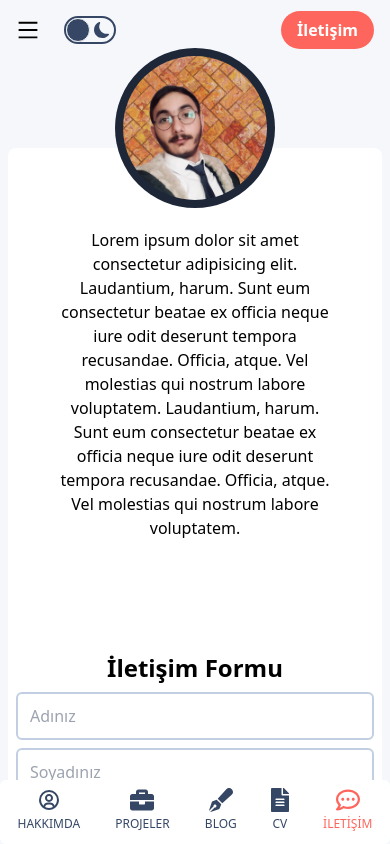
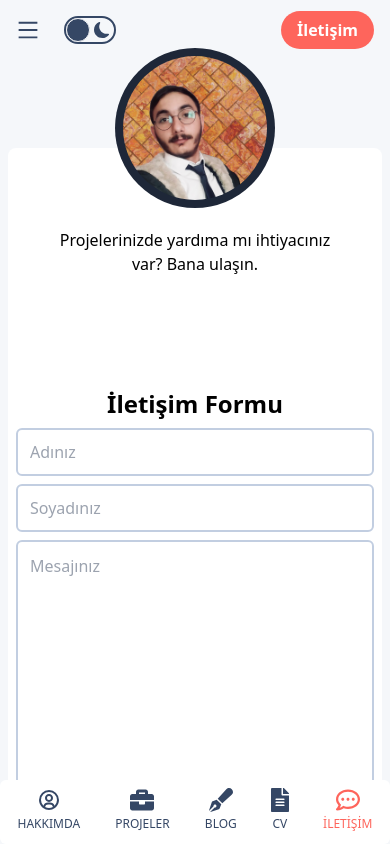
Before and after one commit to emrahsandernet/sandernet-blog-v2, a React (Create React App) app: page /contact in a window 390 px wide. Shown: the top 844 px of the page. Built offline with nearby package versions, Linux system fonts and the light colour scheme.

Commit message:
fixed some problems

```diff
--- a/src/components/Contact/Contact.jsx
+++ b/src/components/Contact/Contact.jsx
@@ -24,21 +24,23 @@ export const Contacts = () => {
         <div className="flex flex-col mx-auto p-10">
           <div className="p-1 text-center mt-9">
             <p className={isDarkMode ? "text-[#a5b3ce]" : "text-black"}>
-              Lorem ipsum dolor sit amet consectetur adipisicing elit.
-              Laudantium, harum. Sunt eum consectetur beatae ex officia neque
-              iure odit deserunt tempora recusandae. Officia, atque. Vel
-              molestias qui nostrum labore voluptatem. Laudantium, harum. Sunt
-              eum consectetur beatae ex officia neque iure odit deserunt tempora
-              recusandae. Officia, atque. Vel molestias qui nostrum labore
-              voluptatem.
+              Projelerinizde yardıma mı ihtiyacınız var? Bana ulaşın.
             </p>
           </div>
         </div>
         <div className="md:hidden flex-row justify-center gap-10 mb-11 flex">
-          <AiFillTwitterCircle className="text-white w-6 h-6 hover:text-blue-500 rounded-full cursor-pointer" />
-          <AiFillGithub className="text-white w-6 h-6 hover:text-blue-500  rounded-full cursor-pointer" />
-          <RiLinkedinFill className="text-white w-[22px] h-6 hover:text-blue-500 rounded-full cursor-pointer" />
-          <BsStackOverflow className="text-white w-6 h-6 hover:text-blue-500  rounded-full cursor-pointer" />
+          <a href="https://twitter.com/emrahsander">
+            <AiFillTwitterCircle className="text-white w-6 h-6 hover:text-blue-500 rounded-full cursor-pointer" />
+          </a>
+          <a href="https://github.com/emrahsandernet">
+            <AiFillGithub className="text-white w-6 h-6 hover:text-blue-500  rounded-full cursor-pointer" />
+          </a>
+          <a href="https://www.linkedin.com/in/emrah-%C5%9Fander-984274105/">
+            <RiLinkedinFill className="text-white w-[22px] h-6 hover:text-blue-500 rounded-full cursor-pointer" />
+          </a>
+          <a href="https://stackoverflow.com/users/18009995/emrah-%c5%9eander">
+            <BsStackOverflow className="text-white w-6 h-6 hover:text-blue-500  rounded-full cursor-pointer" />
+          </a>
         </div>
 
         <div>
--- a/src/components/Home/Skill.jsx
+++ b/src/components/Home/Skill.jsx
@@ -1,14 +1,14 @@
-import React from 'react'
+import React from "react";
 import { AiOutlineArrowRight } from "react-icons/ai";
 import { BsTerminal, BsDatabaseCheck, BsInfinity } from "react-icons/bs";
 import { useThemeContext } from "../../hooks/useThemeContext";
-import redis from "../../assets/redis.svg"
-import mongodb from "../../assets/mongodb.svg"
-import postgresql from "../../assets/postgresql.svg"
-import django from "../../assets/django-alt.svg"
-import react from "../../assets/react.svg"
-import nodejs from "../../assets/nodejs.svg"
-import javascript from "../../assets/javascript.svg"
+import redis from "../../assets/redis.svg";
+import mongodb from "../../assets/mongodb.svg";
+import postgresql from "../../assets/postgresql.svg";
+import django from "../../assets/django-alt.svg";
+import react from "../../assets/react.svg";
+import nodejs from "../../assets/nodejs.svg";
+import javascript from "../../assets/javascript.svg";
 import bootstrap from "../../assets/bootstrap5.svg";
 export const Skill = () => {
   const { state } = useThemeContext();
@@ -132,8 +132,9 @@ export const Skill = () => {
               <div
                 className={state.isDark ? "text-[#a5b3ce]" : "text-gray-600"}
               >
-                Describe your expertise here. You can change the icon above to
-                any of the
+                Web geliştirme, internet üzerinde kullanıcılarla etkileşimde
+                bulunabilen, içerik sunabilen ve işlevsellik sağlayabilen web
+                siteleri ve uygulamalarının oluşturulması sürecidir.
               </div>
             </div>
 
@@ -165,10 +166,17 @@ export const Skill = () => {
               <div
                 className={state.isDark ? "text-[#a5b3ce]" : "text-gray-600"}
               >
-                Describe your expertise here. You can change the icon above to
-                any of the
+                Veritabanı tasarımı, verilerin yapısını ve ilişkilerini
+                tanımlayarak, veritabanı sistemlerinin verileri etkili ve
+                tutarlı bir şekilde saklamasını sağlayan bir süreçtir. Bu
+                süreçte tablolar, sütunlar ve ilişkiler gibi veritabanı
+                bileşenleri planlanır ve düzenlenir, veri entegrasyonu sağlanır
+                ve veri bütünlüğüne odaklanılır. Amacı, veritabanının verileri
+                tutarlılık, güvenilirlik ve etkinlik açısından optimize
+                etmesidir.
               </div>
             </div>
+
             <div className="flex flex-col justify-center items-center">
               <div
                 className={
@@ -197,8 +205,10 @@ export const Skill = () => {
               <div
                 className={state.isDark ? "text-[#a5b3ce]" : "text-gray-600"}
               >
-                Describe your expertise here. You can change the icon above to
-                any of the
+                Sunucu yönetimi, bir ağ ortamında sunucuların etkin bir şekilde
+                çalışmasını sağlamak için yapılan işlemleri içeren bir süreçtir.
+                Bu süreç, sunucuların kurulumunu, yapılandırmasını, izlenmesini
+                ve bakımını içerir.
               </div>
             </div>
           </div>
@@ -212,4 +222,4 @@ export const Skill = () => {
       </div>
     </div>
   );
-}
+};
--- a/src/components/Menu.jsx
+++ b/src/components/Menu.jsx
@@ -1,16 +1,16 @@
-import React from 'react'
-import {BiUserCircle} from "react-icons/bi";
+import React from "react";
+import { BiUserCircle } from "react-icons/bi";
 import {
   FaBriefcase,
   FaPenFancy,
   FaFileAlt,
   FaRegCommentDots,
 } from "react-icons/fa";
-import { Link } from 'react-router-dom';
-import { useThemeContext } from '../hooks/useThemeContext';
+import { Link } from "react-router-dom";
+import { useThemeContext } from "../hooks/useThemeContext";
 
 export const Menu = (props) => {
-  const {  state } = useThemeContext();
+  const { state } = useThemeContext();
   return (
     <div
       className={
@@ -48,14 +48,15 @@ export const Menu = (props) => {
         <h1 className="mx-auto p-1  text-xs ">PROJELER</h1>
       </Link>
       <Link
-        to="/"
+        to="#"
         className={
           props.route === "/blog"
-            ? "flex flex-col mx-auto p-2 text-[#fe655c] cursor-pointer"
+            ? "flex flex-col mx-auto p-2 text-[#fe655c] cursor-not-allowed"
             : state.isDark
-            ? "flex flex-col mx-auto p-2 text-[#a5b3ce] cursor-pointer hover:text-white"
-            : "flex flex-col mx-auto p-2 text-[#354765] cursor-pointer hover:text-black"
+            ? "flex flex-col mx-auto p-2 text-[#a5b3ce] cursor-not-allowed  disabled:opacity-50 disabled:pointer-events-none"
+            : "flex flex-col mx-auto p-2 text-[#354765] cursor-not-allowed  disabled:opacity-50 disabled:pointer-events-none"
         }
+        aria-disabled="true"
       >
         <FaPenFancy className=" w-6 h-6 mx-auto " />
         <h1 className="mx-auto p-1  text-xs ">BLOG</h1>
@@ -88,4 +89,4 @@ export const Menu = (props) => {
       </Link>
     </div>
   );
-}
+};
--- a/src/components/Navbar.jsx
+++ b/src/components/Navbar.jsx
@@ -24,9 +24,7 @@ const Navbar = (props) => {
         >
           <AiOutlineMenu
             className={
-              state.isDark
-                ? "text-white" + " w-6 h-6"
-                : "text-[#354765" + " w-6 h-6"
+              state.isDark ? "text-white w-6 h-6" : "text-[#354765] w-6 h-6"
             }
           />
         </button>
@@ -35,8 +33,8 @@ const Navbar = (props) => {
             <input
               type="checkbox"
               className="sr-only peer"
-              checked={state.isDark ? "checked" : ""}
-              onClick={() => {
+              checked={state.isDark}
+              onChange={() => {
                 state.isDark
                   ? dispatch({ type: "LIGHT" })
                   : dispatch({ type: "DARK" });
@@ -67,13 +65,13 @@ const Navbar = (props) => {
           </label>
         </div>
       </div>
-      <div className=" justif-between gap-6 hidden sm:flex ">
+      <div className="flex items-center justify-between gap-6 hidden sm:flex">
         <a href="https://twitter.com/emrahsander">
           <AiFillTwitterCircle
             className={
               state.isDark
-                ? "text-white w-6 h-6 hover:text-blue-500  rounded-full cursor-pointer"
-                : "text-[#354765] w-6 h-6 hover:text-blue-500  rounded-full cursor-pointer"
+                ? "text-white w-6 h-6 hover:text-blue-500 rounded-full cursor-pointer"
+                : "text-[#354765] w-6 h-6 hover:text-blue-500 rounded-full cursor-pointer"
             }
           />
         </a>
@@ -81,8 +79,8 @@ const Navbar = (props) => {
           <AiFillGithub
             className={
               state.isDark
-                ? "text-white w-6 h-6 hover:text-blue-500  rounded-full cursor-pointer"
-                : "text-[#354765] w-6 h-6 hover:text-blue-500  rounded-full cursor-pointer"
+                ? "text-white w-6 h-6 hover:text-blue-500 rounded-full cursor-pointer"
+                : "text-[#354765] w-6 h-6 hover:text-blue-500 rounded-full cursor-pointer"
             }
           />
         </a>
@@ -90,8 +88,8 @@ const Navbar = (props) => {
           <RiLinkedinFill
             className={
               state.isDark
-                ? "text-white w-6 h-6 hover:text-blue-500  rounded-full cursor-pointer"
-                : "text-[#354765] w-6 h-6 hover:text-blue-500  rounded-full cursor-pointer"
+                ? "text-white w-6 h-6 hover:text-blue-500 rounded-full cursor-pointer"
+                : "text-[#354765] w-6 h-6 hover:text-blue-500 rounded-full cursor-pointer"
             }
           />
         </a>
@@ -99,8 +97,8 @@ const Navbar = (props) => {
           <BsStackOverflow
             className={
               state.isDark
-                ? "text-white w-6 h-6 hover:text-blue-500  rounded-full cursor-pointer"
-                : "text-[#354765] w-6 h-6 hover:text-blue-500  rounded-full cursor-pointer"
+                ? "text-white w-6 h-6 hover:text-blue-500 rounded-full cursor-pointer"
+                : "text-[#354765] w-6 h-6 hover:text-blue-500 rounded-full cursor-pointer"
             }
           />
         </a>
@@ -108,7 +106,7 @@ const Navbar = (props) => {
       <div>
         <Link
           to={"/contact"}
-          className="rounded-full  py-2 px-4  text-white font-bold bg-[#fe655c] hover:bg-[#fe746c]"
+          className="rounded-full py-2 px-4 text-white font-bold bg-[#fe655c] hover:bg-[#fe746c]"
         >
           İletişim
         </Link>
@@ -116,4 +114,5 @@ const Navbar = (props) => {
     </nav>
   );
 };
+
 export default Navbar;
```
